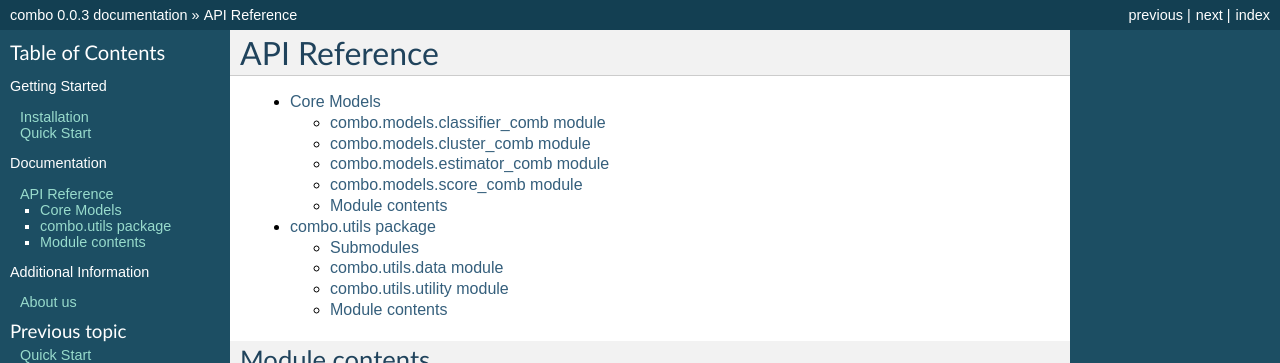
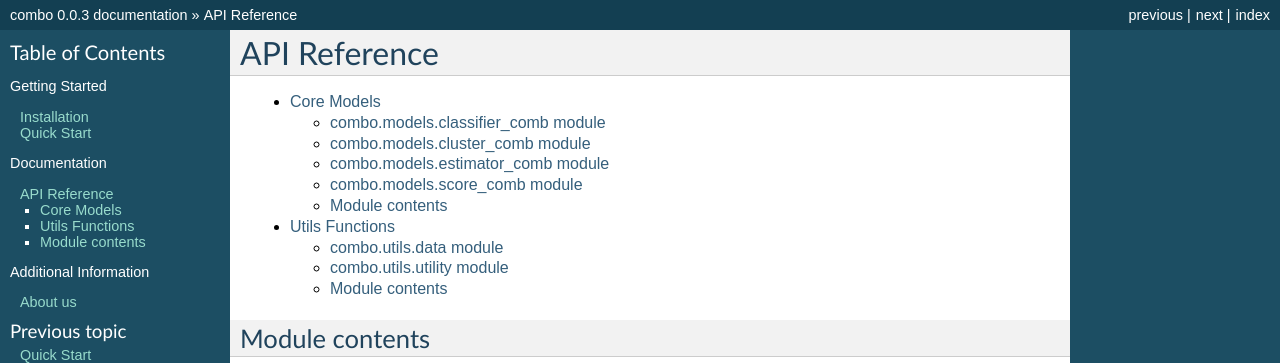
Before and after one commit to yzhao062/combo, a Sphinx documentation site: the page built from docs/combo.rst, in a window 1280 px wide, cut to the strip 0-363 px from the top of the page. Built offline with Sphinx 7.4.7, drawn with Linux system fonts in a browser that asks for light colours; formulas are drawn with MathJax 3.

Commit message:
update documentation

```diff
--- a/docs/combo.models.rst
+++ b/docs/combo.models.rst
@@ -1,5 +1,5 @@
 Core Models
-==========
+===========
 
 
 combo.models.classifier\_comb module
--- a/docs/combo.utils.rst
+++ b/docs/combo.utils.rst
@@ -1,8 +1,6 @@
-combo.utils package
-===================
+Utils Functions
+===============
 
-Submodules
-----------
 
 combo.utils.data module
 -----------------------
```
